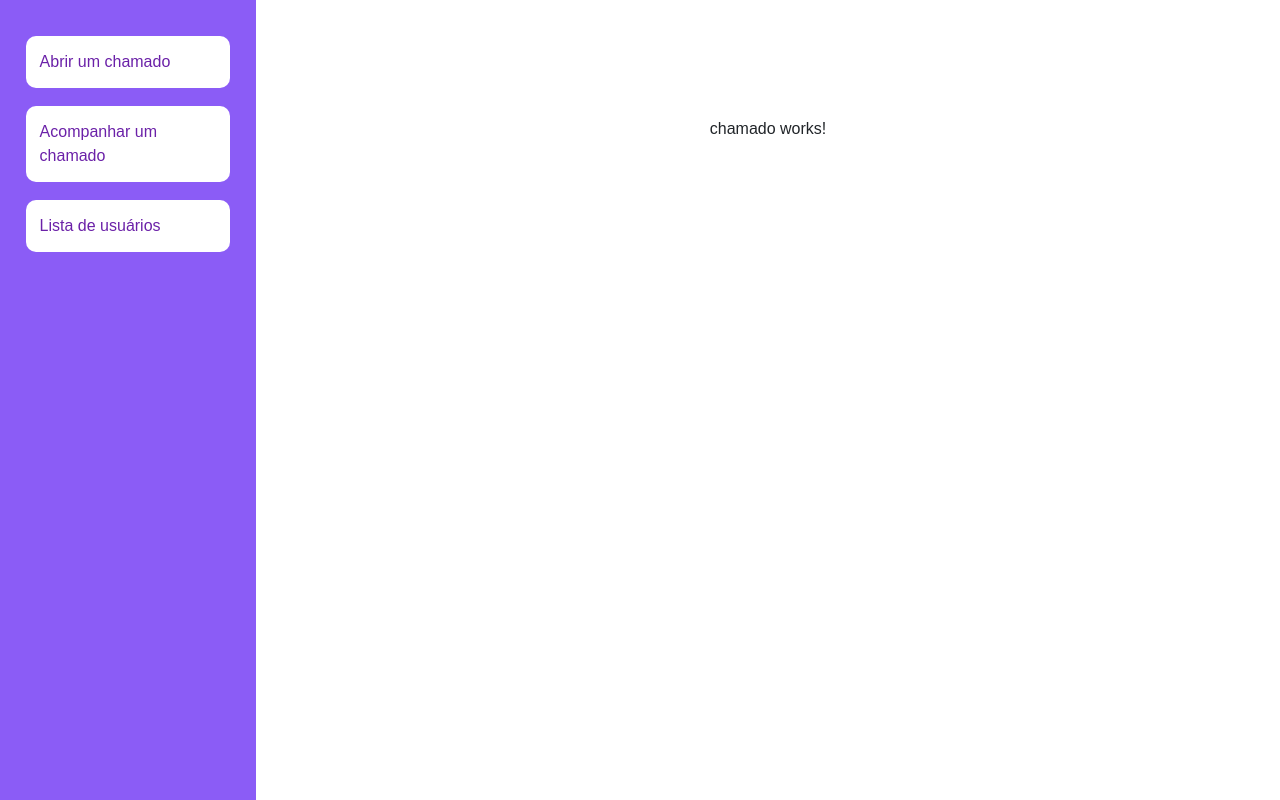
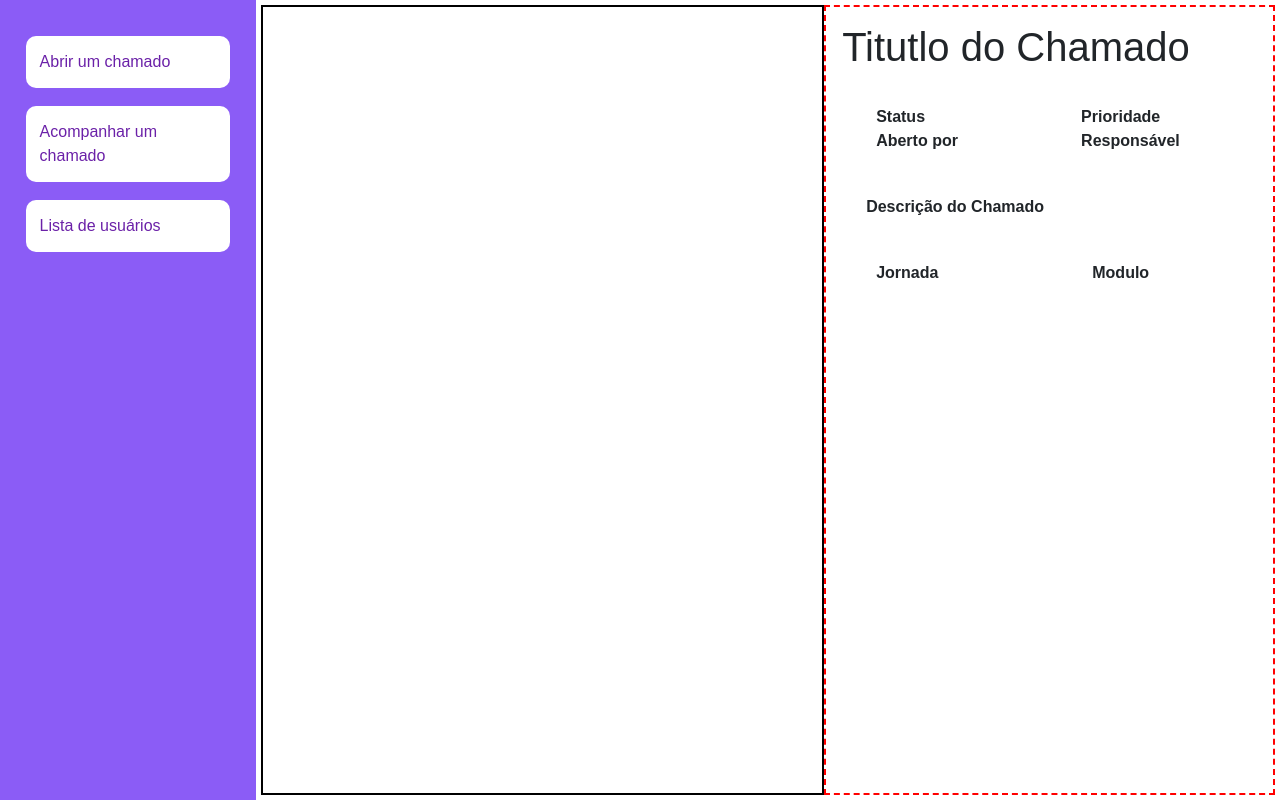
Before and after one commit to Tech-Solutions-Group/Tecn-Point-2.0, an Angular app in the folder Frontend/: page /chamado in a window 1280 px wide. Built offline with nearby package versions, Linux system fonts and the light colour scheme; no server answers.

Commit message:
Adicionando service e componente para pagina de chamado e coversas

```diff
--- a/Frontend/src/app/pages/chamado/chamado.component.css
+++ b/Frontend/src/app/pages/chamado/chamado.component.css
@@ -0,0 +1,51 @@
+.um {
+  width: 100%;
+  height: 100%;
+  border: 2px solid black;
+}
+
+.dois {
+  width: 80%;
+  height: 100%;
+  border: 2px dashed red;
+}
+
+.title {
+  padding: 1rem;
+}
+
+.title h2 {
+  font-weight: bold;
+}
+
+.dados-chamado {
+  display: grid;
+  grid-template-columns: auto auto;
+  padding: 10px;
+}
+
+.dados-chamado span {
+  display: flex;
+  margin-left: 2.5rem;
+  font-weight: bold;
+}
+
+.informacoes-adicionais {
+  display: grid;
+  grid-template-columns: auto auto;
+  padding: 10px;
+}
+
+.informacoes-adicionais span {
+  display: flex;
+  margin-left: 2.5rem;
+  font-weight: bold;
+}
+
+.conteudo {
+  margin: 2rem 2.5rem;
+}
+
+.conteudo p {
+  font-weight: bold;
+}
--- a/Frontend/src/app/pages/chamado/chamado.component.html
+++ b/Frontend/src/app/pages/chamado/chamado.component.html
@@ -1 +1,19 @@
-<p>chamado works!</p>
+<div class="um"></div>
+<div class="dois">
+  <div class="title">
+    <h1>Titutlo do Chamado</h1>
+  </div>
+  <div class="dados-chamado">
+    <span>Status</span>
+    <span>Prioridade</span>
+    <span>Aberto por</span>
+    <span>Responsável</span>
+  </div>
+  <div class="conteudo">
+    <p>Descrição do Chamado</p>
+  </div>
+  <div class="informacoes-adicionais">
+    <span>Jornada</span>
+    <span>Modulo</span>
+  </div>
+</div>
--- a/Frontend/src/app/pages/chamado/chamado.component.ts
+++ b/Frontend/src/app/pages/chamado/chamado.component.ts
@@ -1,12 +1,43 @@
-import { Component } from '@angular/core';
+import { Component, OnInit } from '@angular/core';
+import { CommonModule } from '@angular/common';
+import { ReactiveFormsModule } from '@angular/forms';
+import { Conversa, ConversaService } from '../../service/conversa.service';
+import { Chamado, ChamadoService } from '../../service/chamado.service';
 
 @Component({
   selector: 'app-chamado',
   standalone: true,
-  imports: [],
+  imports: [CommonModule, ReactiveFormsModule],
   templateUrl: './chamado.component.html',
-  styleUrl: './chamado.component.css'
+  styleUrl: './chamado.component.css',
 })
-export class ChamadoComponent {
+export class ChamadoComponent implements OnInit {
+  chamados?: Chamado;
+  conversas: Conversa[] = [];
 
+  constructor(
+    readonly chamadoService: ChamadoService,
+    readonly conversaService: ConversaService
+  ) {}
+
+  ngOnInit(): void {}
+
+  loadChamados(): void {
+    this.chamadoService.getChamadoById(this.idChamado).subscribe({
+      next: (data) => (this.chamados = data),
+      error: (err) => console.error('Erro ao carregar chamados', err),
+    });
+  }
+
+  loadConversas(): void {
+    this.conversaService
+      .postNovaMensagem({
+        idChamado: this.chamados[0]?.idChamado,
+        idNovaMensagem: 0,
+      })
+      .subscribe({
+        next: (data) => (this.conversas = data),
+        error: (err) => console.error('Erro ao carregar conversas', err),
+      });
+  }
 }
--- a/Frontend/src/app/pages/listar-chamado/listar-chamado.component.ts
+++ b/Frontend/src/app/pages/listar-chamado/listar-chamado.component.ts
@@ -5,7 +5,7 @@ import { Router } from '@angular/router';
 import { Chamado, ChamadoService } from '../../service/chamado.service';
 
 @Component({
-  selector: 'app-chamado',
+  selector: 'app-listar-chamado',
   standalone: true,
   imports: [CommonModule, ReactiveFormsModule],
   templateUrl: './listar-chamado.component.html',
--- a/Frontend/src/app/service/chamado.service.ts
+++ b/Frontend/src/app/service/chamado.service.ts
@@ -46,8 +46,4 @@ export class ChamadoService {
   patchChamado(id: number, data: Partial<Chamado>): Observable<Chamado> {
     return this.http.patch<Chamado>(`${this.apiUrl}/${id}`, data);
   }
-
-  delChamado(id: number): Observable<void> {
-    return this.http.delete<void>(`${this.apiUrl}/${id}`);
-  }
 }
--- /dev/null
+++ b/Frontend/src/app/service/conversa.service.ts
@@ -0,0 +1,42 @@
+import { HttpClient } from '@angular/common/http';
+import { Injectable } from '@angular/core';
+import { Observable } from 'rxjs';
+
+export interface Conversa {
+  idConversa: number;
+  remetente: {
+    idUsuario: number;
+    nome: string;
+    tipoUsuario: string;
+  };
+  mensagem: string;
+  dataHoraEnvio: string;
+}
+
+export interface NovaMensagem {
+  idChamado: number;
+  idUltimaConversa: number;
+}
+
+export interface Mensagem {
+  idChamado: number;
+  idRemetente: number;
+  mensagem: string;
+}
+
+@Injectable({
+  providedIn: 'root',
+})
+export class ConversaService {
+  private apiUrl = 'http://localhost:8080/conversas';
+
+  constructor(private http: HttpClient) {}
+
+  postMensagem(data: Mensagem): Observable<Conversa> {
+    return this.http.post<Conversa>(`${this.apiUrl}/enviar-mensagem`, data);
+  }
+
+  postNovaMensagem(data: NovaMensagem): Observable<Conversa[]> {
+    return this.http.post<Conversa[]>(`${this.apiUrl}/buscar-mensagens`, data);
+  }
+}
--- a/Frontend/src/styles.css
+++ b/Frontend/src/styles.css
@@ -10,7 +10,7 @@ app-root {
   flex-direction: row;
 }
 
-app-chamado {
+app-listar-chamado {
   width: 100%;
   display: flex;
   align-items: flex-start;
@@ -26,3 +26,12 @@ app-usuario {
   margin-top: 3rem;
   flex-direction: column;
 }
+
+app-chamado {
+  width: 100%;
+  height: 100%;
+  display: flex;
+  align-items: center;
+  justify-content: center;
+  flex-direction: row;
+}
```
Also changed, not shown: 1 other file (tests, documents, lock files or other folders).
